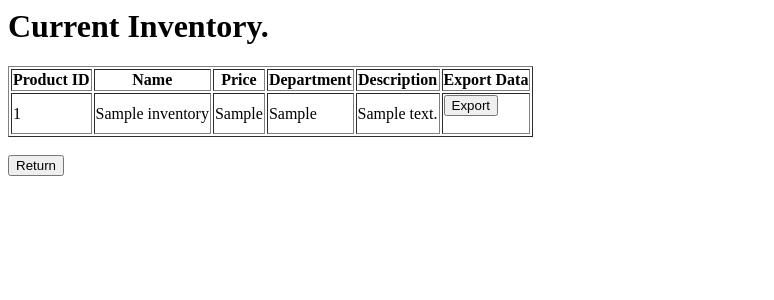
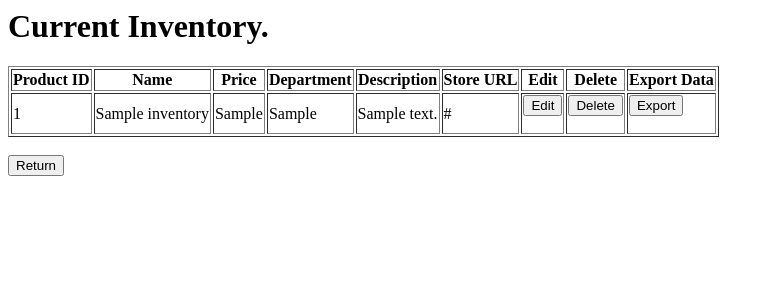
Before and after one commit to KaiW96/Backend_Coding_Challenge, a Flask app: page /view in a window 1280 px wide. Shown: the top 300 px of the page, without its empty margins (0-774 px from the left). Run offline with Flask 2, Linux system fonts and the light colour scheme; tables that the repository leaves empty hold one stand-in row (values such as "Sample post"); some libraries are stand-ins or nearby versions.

Commit message:
got passing the values working

```diff
--- a/app.py
+++ b/app.py
@@ -38,8 +38,9 @@ def index():
             price = userDetails['price']
             department = userDetails['department']
             description = userDetails['description']
+            store_URL = userDetails['store_URL']
             cur = mysql.connection.cursor()
-            cur.execute("INSERT INTO inventory(name,price,department,description) VALUES (%s, %s,%s,%s)", (name,price,department,description))
+            cur.execute("INSERT INTO inventory(name,price,department,description,store_URL) VALUES (%s, %s,%s,%s,%s)", (name,price,department,description,store_URL))
             mysql.connection.commit()
             cur.close()
 
@@ -51,22 +52,12 @@ def index():
 
         elif request.form['submit_button'] == 'View':
             return redirect('/view')
-        '''
-        # export to csv functionality
-        elif request.form['submit_button'] == 'Export to CSV':
-               header = ['Product ID', 'Name','Price', 'Department', 'Description']
+        elif request.form['submit_button'] == 'Export':
+          userDetails = request.form
+          product_id = userDetails['product_id']
+          export(product_id)
 
-               #Had to use MySQLdb to connect instead of mysql.connection for it to work
-               db = MySQLdb.connect("localhost","root","","shopify_inventory")
-               cur = db.cursor()
-               cur.execute("SELECT * FROM inventory")
 
-               result = cur.fetchall()
-               c = csv.writer(open('user_dump01.csv', 'w',encoding='utf-8'))
-               c.writerow(header)
-               for row in result:
-                   c.writerow(row)
-                   '''
     return render_template('index.html')
 
 """ ---- Edit API ----- """
@@ -103,12 +94,13 @@ def delete():
         if request.form['submit_button'] == 'Delete':
             userDetails = request.form
             product_id = userDetails['product_id']
+            name = userDetails['name']
             cur = mysql.connection.cursor()
             #delete query, used product id as primary key and overwrites the rest
             cur.execute("DELETE From inventory WHERE product_id = (%s)", [product_id])
             mysql.connection.commit()
             cur.close()
-    return render_template('delete.html')
+    return render_template('delete.html',product_id = product_id, name = name)
 
 """ ---- View API ----- """
 @app.route('/view',methods=['GET', 'POST'])
@@ -116,8 +108,14 @@ def users():
     if request.method == 'POST':
         if request.form['submit_button'] == 'Return':
           return redirect('/')
+        elif request.form['submit_button'] == 'Edit':
+          return redirect('/edit')
+        elif request.form['submit_button'] == 'Delete':
+          return redirect('/delete')
         elif request.form['submit_button'] == 'Export':
-          export()
+          userDetails = request.form
+          product_id = userDetails['product_id']
+          export(product_id)
 
 
     cur = mysql.connection.cursor()
@@ -125,19 +123,22 @@ def users():
     userDetails = cur.fetchall()
     return render_template('view.html',userDetails=userDetails)
 
-def export():
+def export(product_id):
     # export to csv functionality
-               header = ['Product ID', 'Name','Price', 'Department', 'Description']
+               header = ['Product ID', 'Name','Price', 'Department', 'Description','Store URL']
 
                #Had to use MySQLdb to connect instead of mysql.connection for it to work
                db = MySQLdb.connect("localhost","root","","shopify_inventory")
                cur = db.cursor()
-               cur.execute("SELECT * FROM inventory")
+               cur.execute("SELECT * FROM inventory WHERE product_id = (%s)", [product_id])
 
                result = cur.fetchall()
-               c = csv.writer(open('user_dump01.csv', 'w',encoding='utf-8'))
+               c = csv.writer(open('product_data.csv', 'w',encoding='utf-8'))
                c.writerow(header)
+               #c.writerow(result)
+
                for row in result:
+                   print(product_id)
                    c.writerow(row)
 
 if __name__ == '__main__':
--- a/database/Queries.sql
+++ b/database/Queries.sql
@@ -11,6 +11,6 @@ SELECT * FROM inventory;
 DELETE FROM inventory;
 
 
-INSERT INTO inventory(name,price,department,description) VALUES ("Beats by dre", 299 , "electronics", "Red beats headphones");
-INSERT INTO inventory(name,price,department,description) VALUES ("Iphone13", 1349, "electronics", "Newest apple product");
-INSERT INTO inventory(name,price,department,description) VALUES ("Sony A6000", 799, "electronics", "Sony A6000 camera, 24 megapixels");
+INSERT INTO inventory(name,price,department,description,store_URL) VALUES ("Beats by dre", 299 , "Electronics", "Red beats headphones", "Shopify.ca/apple/headphones");
+INSERT INTO inventory(name,price,department,description,store_URL) VALUES ("Iphone13", 1349, "Electronics", "Newest apple product","Shopify.ca/apple/headphones");
+INSERT INTO inventory(name,price,department,description,store_URL) VALUES ("Sony A6000", 799, "Electronics", "Sony A6000 camera, 24 megapixels", "Shopify.ca/sony/camera");
--- a/database/database.sql
+++ b/database/database.sql
@@ -23,6 +23,7 @@ CREATE TABLE IF NOT EXISTS `shopify_inventory`.`inventory` (
   `price` VARCHAR(45) NOT NULL,
   `department` VARCHAR(45) NOT NULL,
   `description` VARCHAR(250) NOT NULL,
+  `store_URL` VARCHAR(100) NOT NULL,
   PRIMARY KEY (`product_id`))
 ENGINE = InnoDB;
 
--- /dev/null
+++ b/product_data.csv
@@ -0,0 +1,3 @@
+Product ID,Name,Price,Department,Description,Store URL
+
+11,Tesla model X,99999,Cars,Newest Tesla model,Shopify/tesla/modelx
--- a/templates/index.html
+++ b/templates/index.html
@@ -18,6 +18,8 @@
   <br>
   Description <input type ="text" name = "description" />
   <br>
+  Store URL <input type ="text" name = "store_URL" />
+  <br>
   <input type="submit" name ="submit_button" value ="Create"/>
   <br>
   <br>
--- a/templates/view.html
+++ b/templates/view.html
@@ -8,6 +8,9 @@
         <th>Price</th>
         <th>Department</th>
         <th>Description</th>
+        <th>Store URL</th>
+        <th>Edit</th>
+        <th>Delete</th>
         <th>Export Data</th>
     </tr>
     </thead>
@@ -19,12 +22,28 @@
                 <td> {{inventory.price}} </td>
                 <td> {{inventory.department}} </td>
                 <td> {{inventory.description}} </td>
+                <td> {{inventory.store_URL}} </td>
                 <td>
-                <form method="POST" action="">
-                    <input type="submit" name ="submit_button" value ="Export"/>
-                    <!--button name = "Export" value = "Hello">Export</button> -->
+                    <form method="POST" action="">
+                            <input type="submit" name ="submit_button" value ="Edit"/>
+                            <!--button name = "Export" value = "Hello">Export</button> -->
+                          </form>
+                     </td>
+                <td>
+                <form method="POST" action="{{ url_for('delete') }}"  class=delete>
+                    <input type=hidden value="{{ inventory.product_id }}"name=product_id />
+                    <input type=hidden value="{{ inventory.name }}"name=name />
+                    <input type="submit" name ="submit_button" value ="Delete"/>
                   </form>
                 </td>
+                <td>
+                <!--form method="POST" action="">-->
+                <form method="POST" action="{{ url_for('index') }}"  class=index>
+                        <input type=hidden value="{{ inventory.product_id }}"name=product_id />
+                        <input type=hidden value="{{ inventory.name }}"name=name />
+                        <input type="submit" name ="submit_button" value ="Export"/>
+                      </form>
+                 </td>
 
             </tr>
         {% endfor %}
--- a/user_dump01.csv
+++ /dev/null
@@ -1,3 +0,0 @@
-Product ID,Name,Price,Department,Description
-
-1,Iphone 13,1349,Phones,Brand new Iphone 13
```
Also changed, not shown: templates/delete.html (+3 -11 lines), README.md, 2 other files.
